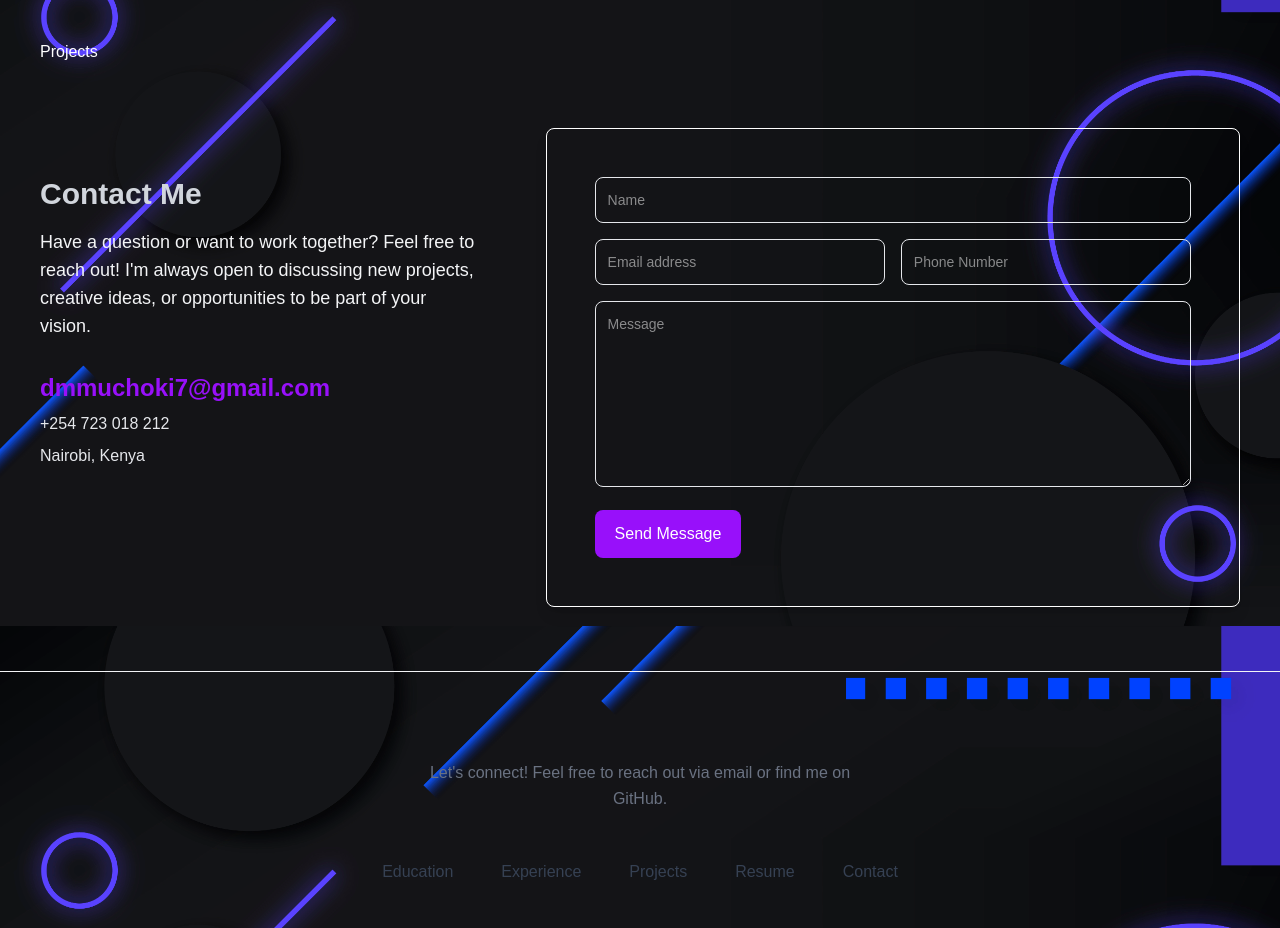
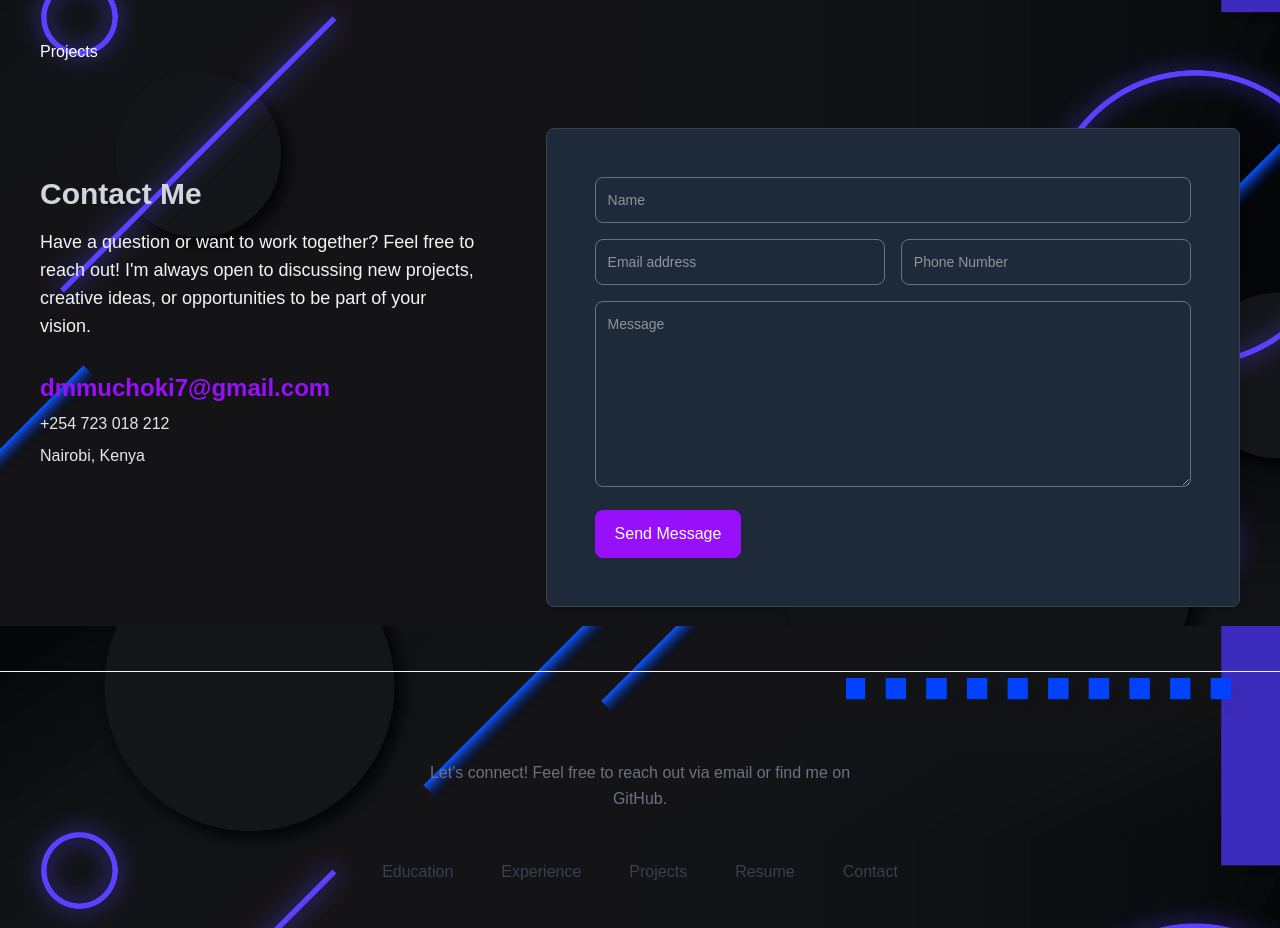
Before and after one commit to MuchokiDavid/my-portfolio, a React (Vite) app: page / in a window 1280 px wide. Shown: the part 3640-4568 px from the top of the page. Built offline with nearby package versions, Linux system fonts and the light colour scheme.

Commit message:
Update Contact component styles and add target attribute to email link

```diff
--- a/src/components/Contact.jsx
+++ b/src/components/Contact.jsx
@@ -74,6 +74,7 @@ export default function Contact() {
               <div className="mt-8">
                 <a
                   href="mailto:dmmuchoki7@gmail.com"
+                  target="_blank"
                   className="text-2xl font-bold text-purple-600 hover:text-purple-700"
                 >
                   dmmuchoki7@gmail.com
@@ -87,7 +88,7 @@ export default function Contact() {
             </div>
 
             {/* Right Column - Contact Form */}
-            <div className="rounded-lg border border-white p-8 shadow-lg lg:col-span-3 lg:p-12">
+            <div className="rounded-lg bg-gray-800 border border-gray-700 p-8 shadow-lg lg:col-span-3 lg:p-12">
               {/* <ContactForm/> */}
               <form action="#" onSubmit={handleSubmit} className="space-y-4">
                 <div>
@@ -95,7 +96,7 @@ export default function Contact() {
                     Name
                   </label>
                   <input
-                    className="w-full rounded-lg border border-gray-200 p-3 text-sm focus:border-blue-500 focus:ring-blue-500"
+                    className="w-full rounded-lg border border-gray-500 p-3 text-sm focus:border-purple-500 focus:ring-purple-500"
                     placeholder="Name"
                     value={name}
                     onChange={(e) => setName(e.target.value)}
@@ -111,7 +112,7 @@ export default function Contact() {
                       Email
                     </label>
                     <input
-                      className="w-full rounded-lg border border-gray-200 p-3 text-sm focus:border-blue-500 focus:ring-blue-500"
+                      className="w-full rounded-lg border border-gray-500 p-3 text-sm focus:border-purple-500 focus:ring-purple-500"
                       placeholder="Email address"
                       value={email}
                       onChange={(e) => setEmail(e.target.value)}
@@ -126,7 +127,7 @@ export default function Contact() {
                       Phone
                     </label>
                     <input
-                      className="w-full rounded-lg border border-gray-200 p-3 text-sm focus:border-blue-500 focus:ring-blue-500"
+                      className="w-full rounded-lg border border-gray-500 p-3 text-sm focus:border-purple-500 focus:ring-purple-500"
                       placeholder="Phone Number"
                       value={phone}
                       onChange={(e) => setPhone(e.target.value)}
@@ -141,7 +142,7 @@ export default function Contact() {
                     Message
                   </label>
                   <textarea
-                    className="w-full rounded-lg border border-gray-200 p-3 text-sm focus:border-blue-500 focus:ring-blue-500"
+                    className="w-full rounded-lg border border-gray-500 p-3 text-sm focus:border-purple-500 focus:ring-purple-500"
                     placeholder="Message"
                     value={message}
                     onChange={(e) => setMessage(e.target.value)}
@@ -154,7 +155,7 @@ export default function Contact() {
                 <div className="mt-4">
                   <button
                     type="submit"
-                    className="inline-block w-full rounded-lg bg-purple-600 px-5 py-3 font-medium text-white hover:bg-blue-700 sm:w-auto"
+                    className="inline-block w-full rounded-lg bg-purple-600 px-5 py-3 font-medium text-white hover:bg-purple-700 sm:w-auto"
                   >
                     {loading ? "Sending...": "Send Message"}
                   </button>
```
